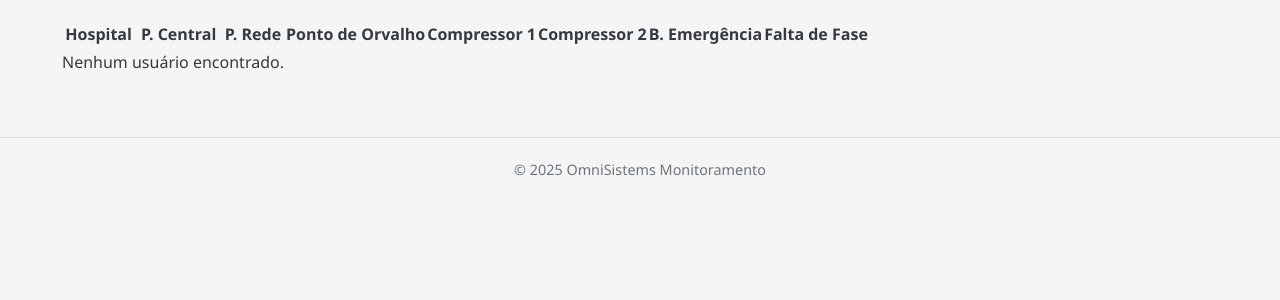
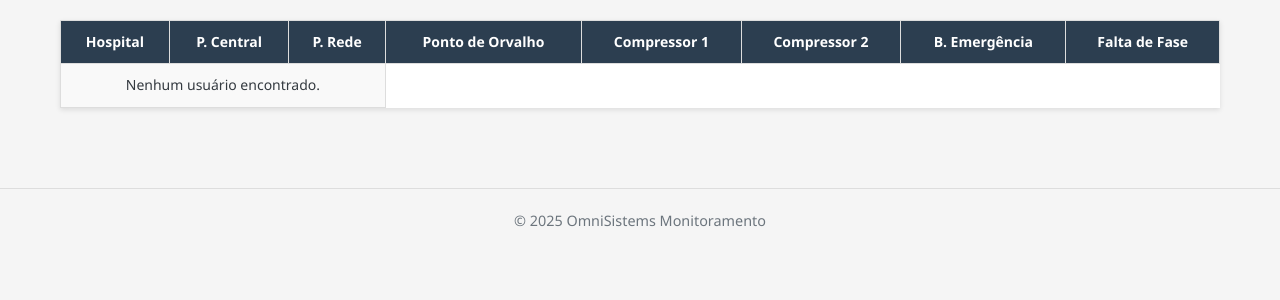
Before and after one commit to danilotec/monitoramento_remoto, a Django app: template backend/dashboard/templates/admin_dashboard.html in a window 1280 px wide. Shown: the part 82-382 px from the top of the page. Run offline with Django 3.2, Linux system fonts and the light colour scheme; the template is opened without the code that fills it, so the values that code supplies are empty.

Commit message:
css para tabela

```diff
--- a/backend/dashboard/static/style.css
+++ b/backend/dashboard/static/style.css
@@ -362,3 +362,69 @@ footer {
         grid-column: 1;
     }
 }
+
+/* ====== Estilos da Tabela ====== */
+table {
+    width: 100%;
+    border-collapse: collapse;
+    margin: 20px auto;
+    font-family: Arial, sans-serif;
+    font-size: 14px;
+    background-color: #fff;
+    box-shadow: 0 2px 5px rgba(0,0,0,0.1);
+}
+
+th, td {
+    border: 1px solid #ddd;
+    padding: 10px;
+    text-align: center;
+    word-break: break-word;
+}
+
+th {
+    background-color: #2c3e50;
+    color: #fff;
+    font-weight: bold;
+}
+
+tr:nth-child(even) {
+    background-color: #f9f9f9;
+}
+
+/* ====== Responsividade ====== */
+@media screen and (max-width: 768px) {
+    table, thead, tbody, th, td, tr {
+        display: block;
+    }
+
+    thead {
+        display: none; /* Esconde o cabeçalho em telas pequenas */
+    }
+
+    tr {
+        margin-bottom: 15px;
+        border: 1px solid #ddd;
+        border-radius: 8px;
+        padding: 10px;
+        background-color: #fff;
+        box-shadow: 0 1px 4px rgba(0,0,0,0.1);
+    }
+
+    td {
+        border: none;
+        text-align: left;
+        padding: 8px 10px;
+        position: relative;
+        padding-left: 50%;
+    }
+
+    td::before {
+        content: attr(data-label);
+        position: absolute;
+        left: 10px;
+        top: 8px;
+        font-weight: bold;
+        color: #2c3e50;
+        white-space: nowrap;
+    }
+}
--- a/backend/dashboard/templates/admin_dashboard.html
+++ b/backend/dashboard/templates/admin_dashboard.html
@@ -31,14 +31,14 @@
                 </tr>
                 {% for data in hospitals %}
                 <tr>
-                    <td>{{ data.hospital }}</td>
-                    <td>{{ data.pressure }}</td>
-                    <td>{{ data.rede }}</td>
-                    <td>{{ data.dew_point }}</td>
-                    <td>{{ data.C1 }}</td>
-                    <td>{{ data.C2 }}</td>
-                    <td>{{ data.BE }}</td>
-                    <td>{{ data.RST }}</td>
+                    <td data-label="Hospital">{{ data.hospital }}</td>
+                    <td data-label="P. Central">{{ data.pressure }}</td>
+                    <td data-label="P. Rede">{{ data.rede }}</td>
+                    <td data-label="Ponto de Orvalho">{{ data.dew_point }}</td>
+                    <td data-label="Compressor 1">{{ data.C1 }}</td>
+                    <td data-label="Compressor 2">{{ data.C2 }}</td>
+                    <td data-label="B. Emergência">{{ data.BE }}</td>
+                    <td data-label="Falta de Fase">{{ data.RST }}</td>
                 </tr>
                 {% empty %}
                 <tr>
```
